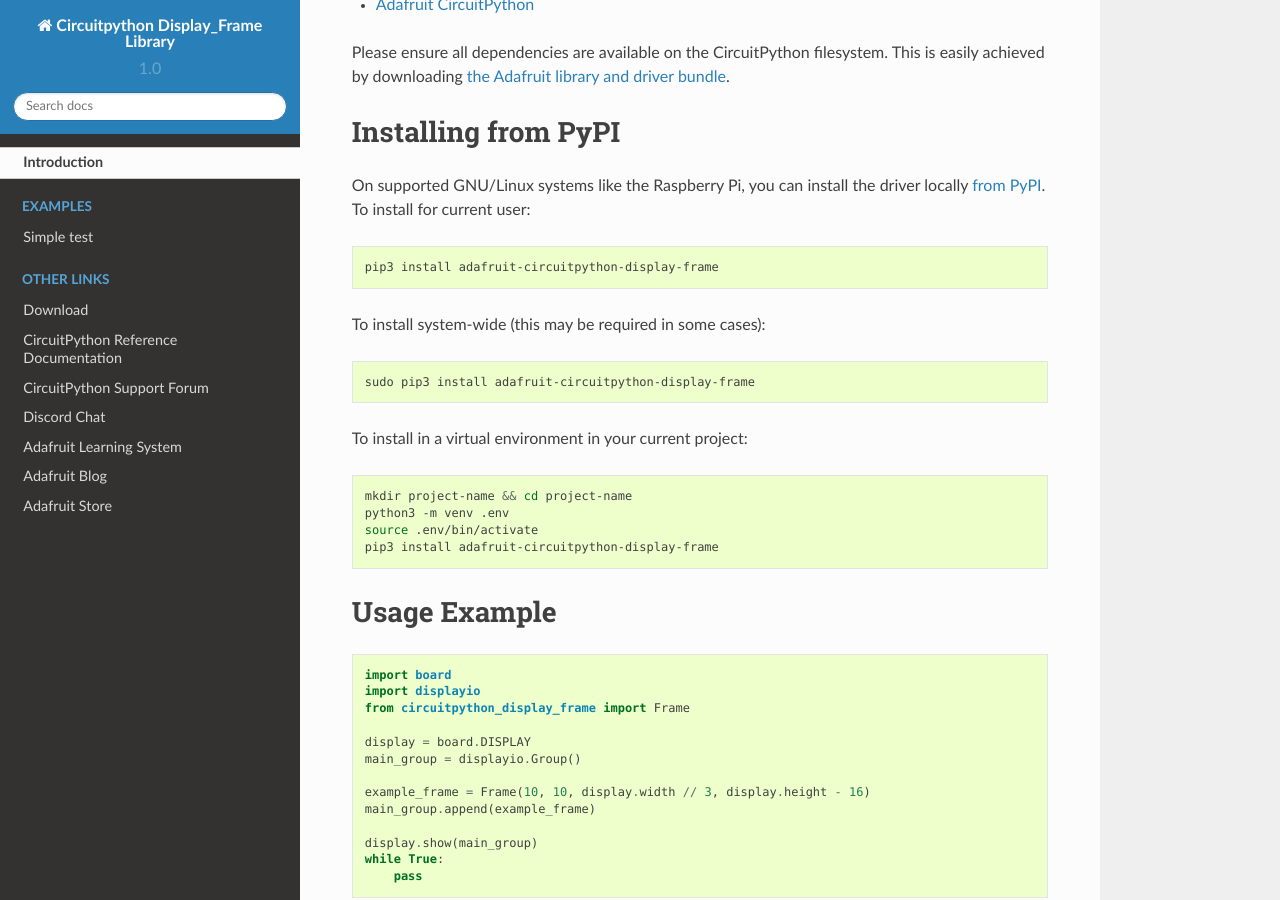
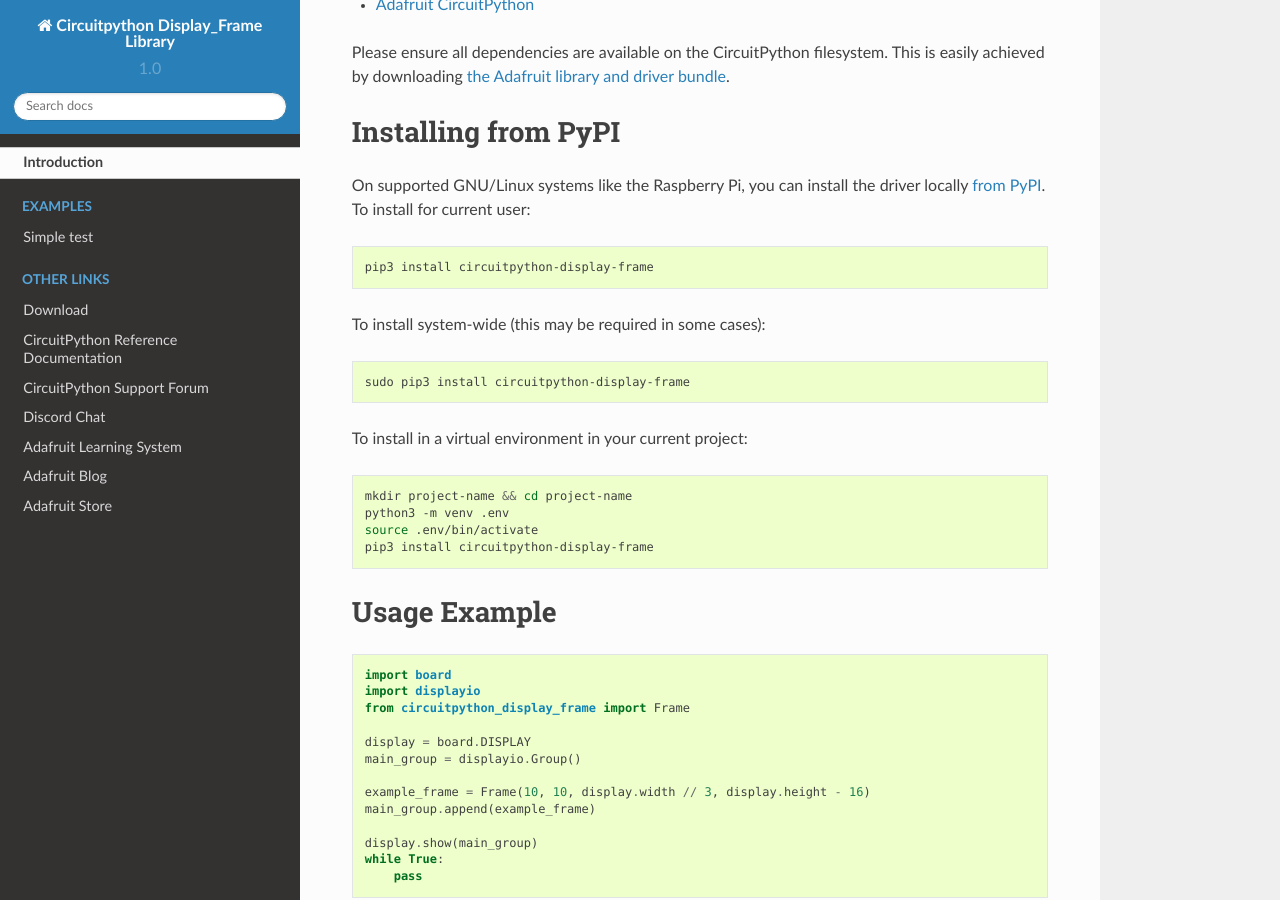
Before and after one commit to FoamyGuy/CircuitPython_Display_Frame, a Sphinx documentation site: the page built from docs/index.rst, in a window 1280 px wide and 900 px high, scrolled down 392 px. Built offline with Sphinx 7.4.7 and the Read the Docs theme 2.0.0, drawn with Linux system fonts in a browser that asks for light colours.

Commit message:
update readme. working on docs build

```diff
--- a/README.rst
+++ b/README.rst
@@ -38,13 +38,13 @@ PyPI <https://pypi.org/project/adafruit-circuitpython-display_frame/>`_. To inst
 
 .. code-block:: shell
 
-    pip3 install adafruit-circuitpython-display-frame
+    pip3 install circuitpython-display-frame
 
 To install system-wide (this may be required in some cases):
 
 .. code-block:: shell
 
-    sudo pip3 install adafruit-circuitpython-display-frame
+    sudo pip3 install circuitpython-display-frame
 
 To install in a virtual environment in your current project:
 
@@ -53,7 +53,7 @@ To install in a virtual environment in your current project:
     mkdir project-name && cd project-name
     python3 -m venv .env
     source .env/bin/activate
-    pip3 install adafruit-circuitpython-display-frame
+    pip3 install circuitpython-display-frame
 
 Usage Example
 =============
--- a/docs/conf.py
+++ b/docs/conf.py
@@ -25,7 +25,7 @@ extensions = [
 # Uncomment the below if you use native CircuitPython modules such as
 # digitalio, micropython and busio. List the modules you use. Without it, the
 # autodoc module docs will fail to generate with a warning.
-# autodoc_mock_imports = ["digitalio", "busio"]
+autodoc_mock_imports = ["digitalio", "busio", "adafruit_display_text", "adafruit_display_shapes"]
 
 
 intersphinx_mapping = {
--- a/docs/index.rst
+++ b/docs/index.rst
@@ -23,14 +23,8 @@ Table of Contents
 .. toctree::
     :caption: Tutorials
 
-.. todo:: Add any Learn guide links here. If there are none, then simply delete this todo and leave
-    the toctree above for use later.
-
 .. toctree::
     :caption: Related Products
-
-.. todo:: Add any product links here. If there are none, then simply delete this todo and leave
-    the toctree above for use later.
 
 .. toctree::
     :caption: Other Links
```
